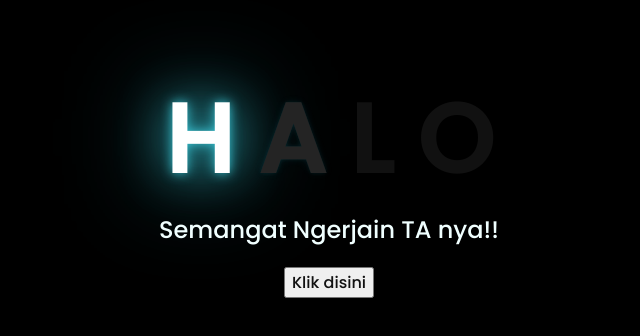
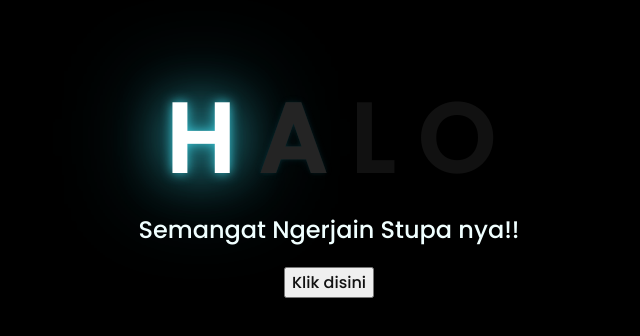
Before and after one commit to isyhptra/Kado_Bunga, a plain HTML site: page index.html in a window 1280 px wide. Shown: the part 226-562 px from the top of the page, without its empty margins (319-959 px from the left). Drawn offline with Linux system fonts and the light colour scheme.

Commit message:
Update index.html

```diff
--- a/index.html
+++ b/index.html
@@ -17,7 +17,7 @@
         <span>O</span>
     </div>
     <div class="description">
-        <span>Semangat Ngerjain TA nya!!</span>
+        <span>Semangat Ngerjain Stupa nya!!</span>
     </div>
     <div class="button">
         <button>
```
